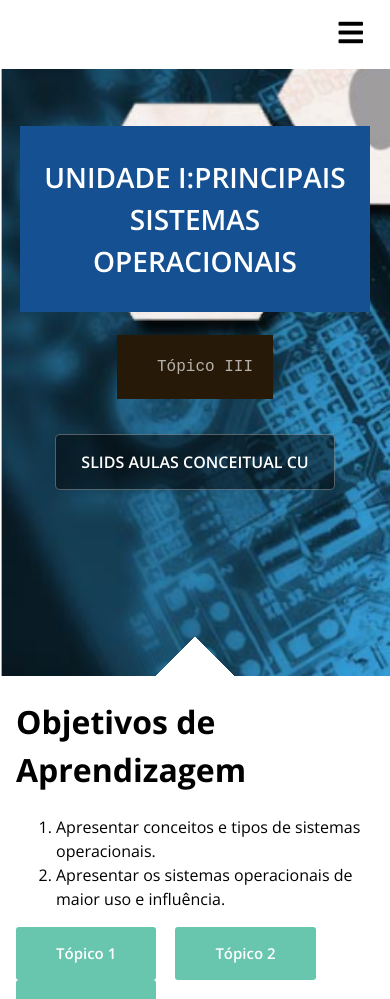
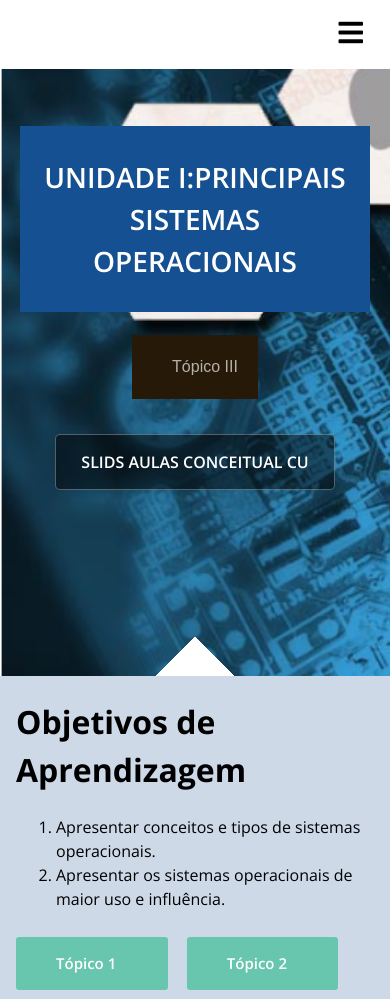
Before and after one commit to carlosdesenvolvedor/curso_html_CSS, a plain HTML site: page ProjetoUnicesumar_SO/1_modulo_t3.html in a window 390 px wide. Shown: the part 79-1078 px from the top of the page. Drawn offline with nearby package versions, Linux system fonts and the light colour scheme.

Commit message:
responsividade 1

```diff
--- a/ProjetoUnicesumar_SO/1_modulo_t3.html
+++ b/ProjetoUnicesumar_SO/1_modulo_t3.html
@@ -40,7 +40,7 @@
           <h1 class="hero__title">unidade I:Principais Sistemas Operacionais
           </h1>
           <p class="hero__text">Tópico III </p>
-          <a href="#" class="hero__btn">Slids aulas conceitual cu</a>
+          <a href="img/Slides - Aulas Conceituais/Conceitual I.pdf" class="hero__btn">Slids aulas conceitual cu</a>
         </section>
 
 
@@ -54,7 +54,7 @@
                 <li>Apresentar conceitos e tipos de sistemas operacionais.</li>
                 <li>Apresentar os sistemas operacionais de maior uso e influência.</li>
               </ol>
-              <a href="1_modulo_t1.html" class="button button-primary">Tópico 1 </a>
+              <a href="1_modulo_t1.html" class="button button-primary">Tópico 1</a>
               <a href="1_modulo_t2.html" class="button button-primary">Tópico 2</a>
               <a href="1_modulo_t3.html" class="button button-primary">Tópico 3</a>
 
--- a/ProjetoUnicesumar_SO/style/main.css
+++ b/ProjetoUnicesumar_SO/style/main.css
@@ -2,10 +2,11 @@ body{
     margin: 0;
     font-family: 'Open Sans', sans-serif;
     line-height: 1.5;
+    background-color: #154f9236;
 }
 p{
     text-indent: 20px;
-    font-family: 'Courier New', Courier, monospace;
+    font-family: Arial, Helvetica, sans-serif;
 }
 img{
     max-width: 100%;
@@ -228,6 +229,7 @@ img{
 
 }
 .people-cards__card:hover .people-cards__title,
+
 .people-cards__card:hover .people-cards__text{
     color: #63c6ae;
 }
@@ -292,6 +294,9 @@ img{
 .button-primary{
     background-color: #69c6ae;
     color: white;
+    width: 20%;
+    margin-top: 10px;
+    margin-bottom: 5px;
 }
 .button-secundary{
     background-color: #455357;
```
